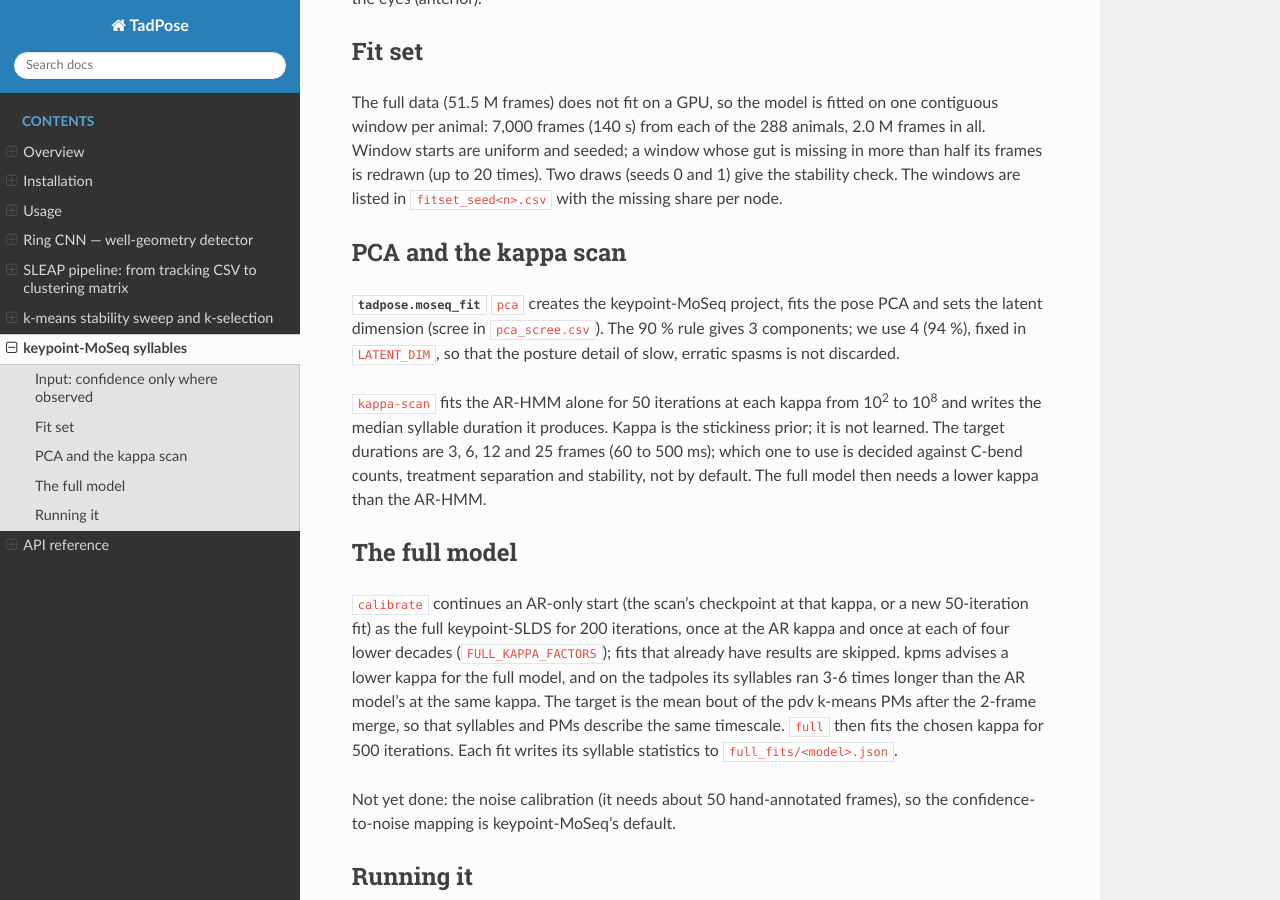
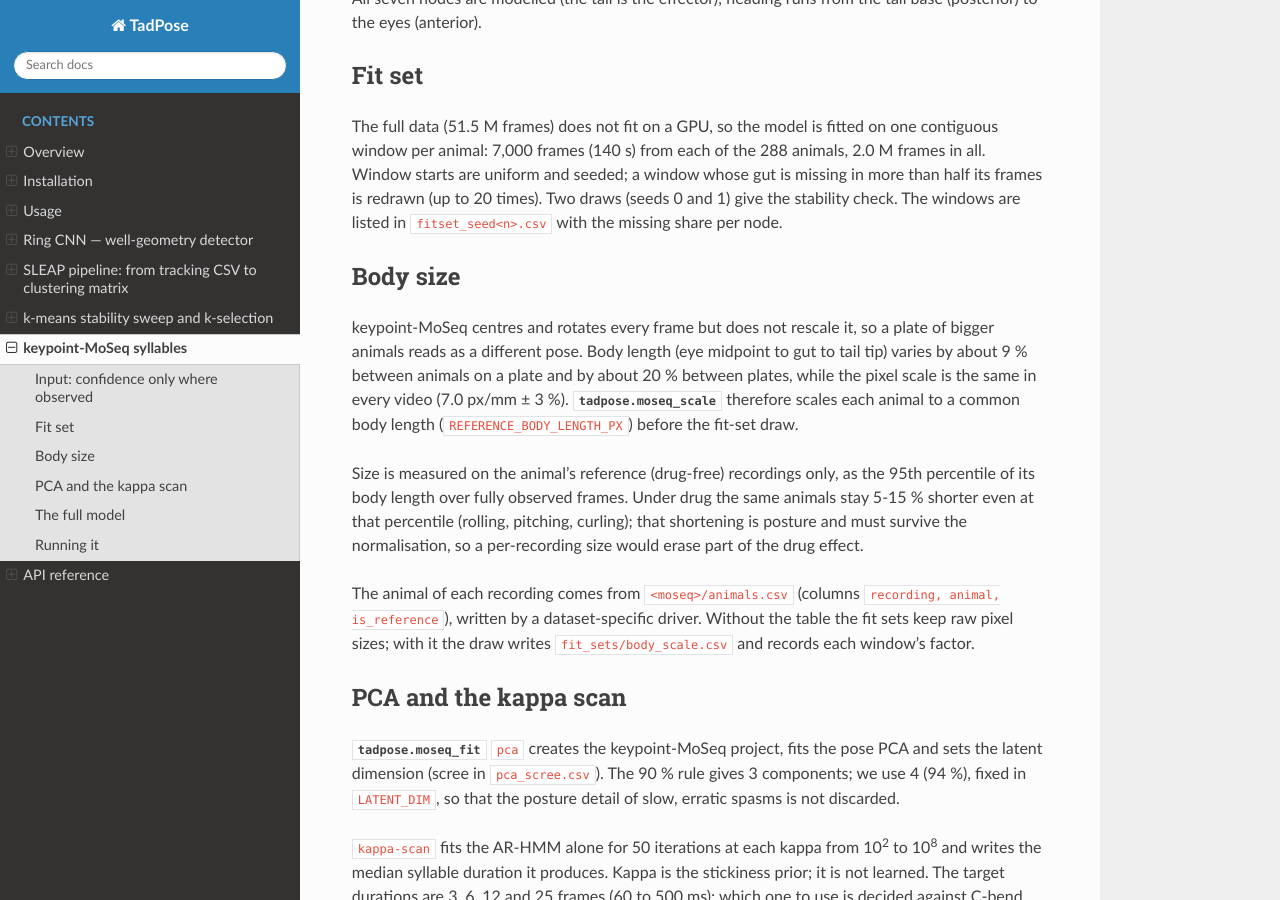
Before and after one commit to zerotonin/tadpose, a Sphinx documentation site: the page built from docs/moseq.rst, in a window 1280 px wide and 900 px high, scrolled down 1051 px. Built offline with Sphinx 7.4.7 and the Read the Docs theme 3.1.0, drawn with Linux system fonts in a browser that asks for light colours.

Commit message:
docs(moseq): body size normalisation; API pages for the new modules

```diff
--- a/docs/moseq.rst
+++ b/docs/moseq.rst
@@ -58,6 +58,28 @@ Two draws (seeds 0 and 1) give the stability check.  The windows are listed in
 ``fitset_seed<n>.csv`` with the missing share per node.
 
 
+Body size
+---------
+
+keypoint-MoSeq centres and rotates every frame but does not rescale it, so a
+plate of bigger animals reads as a different pose.  Body length (eye midpoint
+to gut to tail tip) varies by about 9 % between animals on a plate and by
+about 20 % between plates, while the pixel scale is the same in every video
+(7.0 px/mm ± 3 %).  :mod:`tadpose.moseq_scale` therefore scales each animal to
+a common body length (``REFERENCE_BODY_LENGTH_PX``) before the fit-set draw.
+
+Size is measured on the animal's reference (drug-free) recordings only, as the
+95th percentile of its body length over fully observed frames.  Under drug the
+same animals stay 5-15 % shorter even at that percentile (rolling, pitching,
+curling); that shortening is posture and must survive the normalisation, so a
+per-recording size would erase part of the drug effect.
+
+The animal of each recording comes from ``<moseq>/animals.csv`` (columns
+``recording, animal, is_reference``), written by a dataset-specific driver.
+Without the table the fit sets keep raw pixel sizes; with it the draw writes
+``fit_sets/body_scale.csv`` and records each window's factor.
+
+
 PCA and the kappa scan
 ----------------------
 
```
Also changed, not shown: docs/api.rst (+12 -0 lines).
